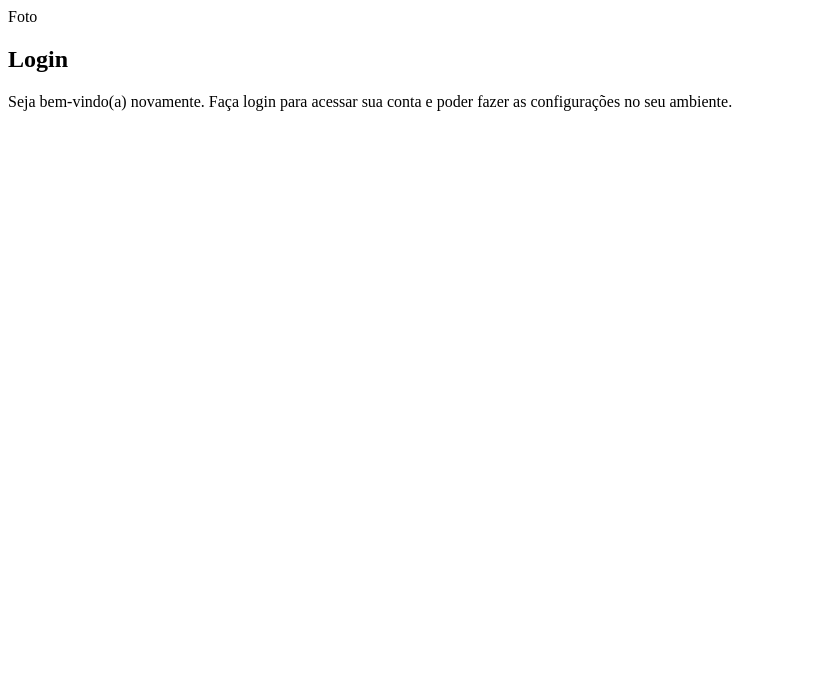
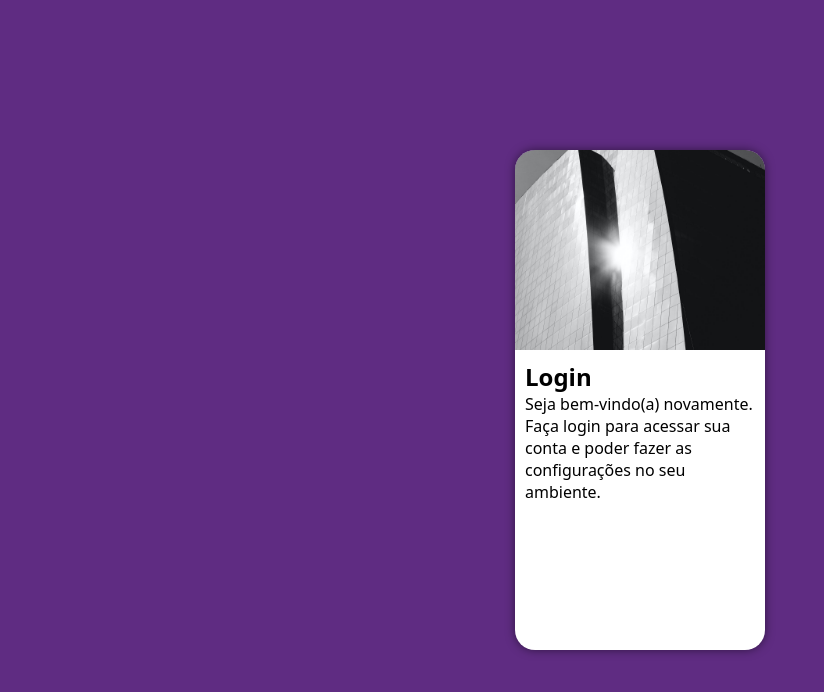
Before and after one commit to humbertohugon/projeto-login, a plain HTML site: page index.html in a window 1280 px wide. Shown: the whole page, without its empty margins (0-824 px from the left). Drawn offline with Linux system fonts and the light colour scheme.

Commit message:
arrumado mais uma vez

```diff
--- a/estilos/style.css
+++ b/estilos/style.css
@@ -5,3 +5,49 @@
     Verde: #49a09d
     Lilás: #5f2c82
 */
+
+* {
+    font-family: system-ui, -apple-system, BlinkMacSystemFont, 'Segoe UI', Roboto, Oxygen, Ubuntu, Cantarell, 'Open Sans', 'Helvetica Neue', sans-serif;
+    padding: 0px;
+    margin: 0px;
+    box-sizing: border-box;
+}
+
+body, html {
+    background-color: #5f2c82;
+    height: 100vh;
+    width: 100vw;
+}
+
+main {
+    position: relative;
+    height: 100vh;
+    width: 100vw;
+}
+
+section#login {
+    position: absolute;
+    top: 50%;
+    left: 50%;
+    transform: translate(-50%, -50%);
+    overflow: hidden;
+
+    background-color: white;
+    width: 250px;
+    height: 500px;
+    border-radius: 20px;
+    box-shadow: 0px 0px 10px rgba(0, 0, 0, 0.5);
+}
+
+section#login > div#imagem {
+    display: block;
+    background: #5f2c82 url(../imagens/metal.jpg) no-repeat;
+    background-size: cover;
+    background-position: left bottom;
+    height: 200px;
+}
+
+section#login > div#formulario {
+    display: block;
+    padding: 10px;
+}
--- a/index.html
+++ b/index.html
@@ -10,7 +10,7 @@
     <main>
         <section id="login">
             <div id="imagem">
-                Foto
+                <!--Aqui vai a imagem nas CSS-->
             </div>
             <div id="formulario">
                 <h1>Login</h1>
```
